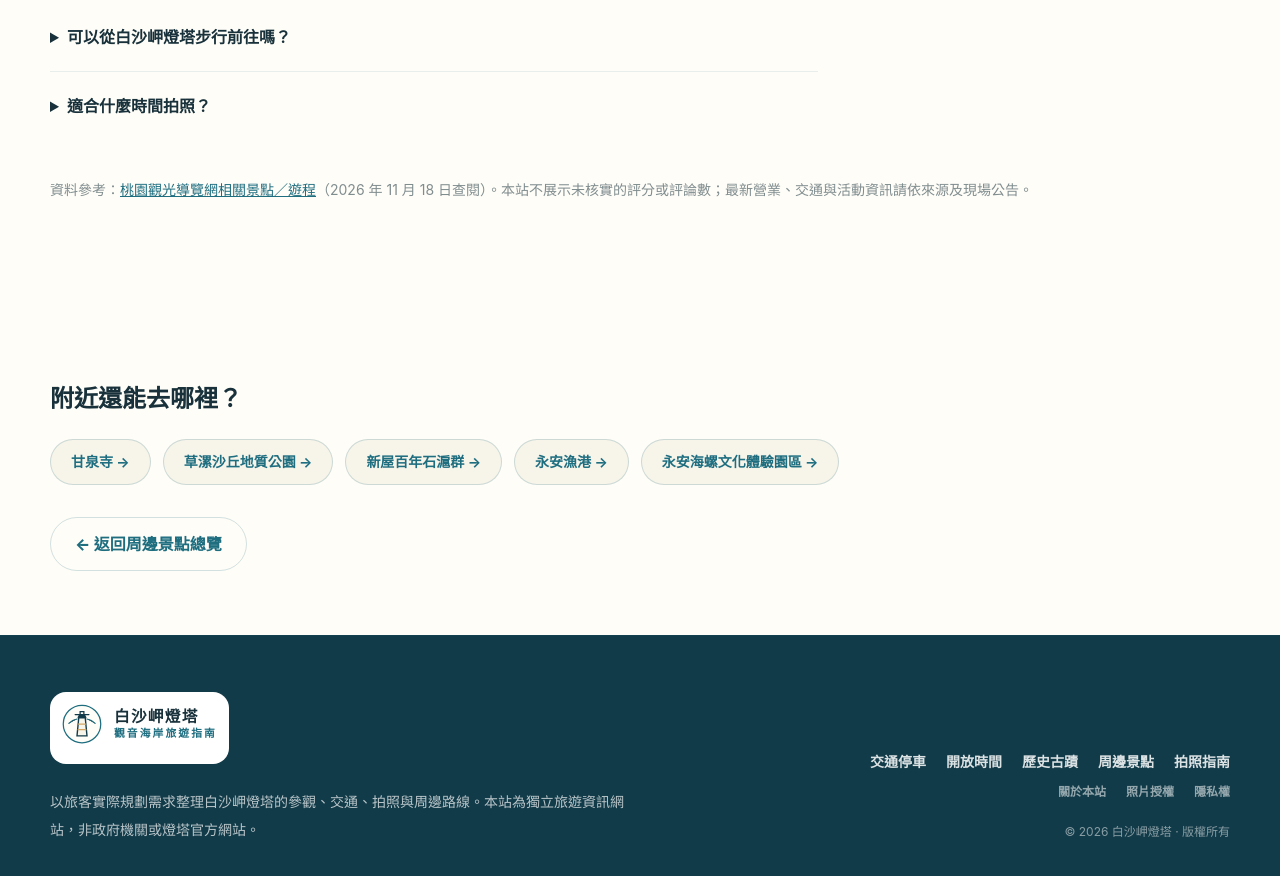
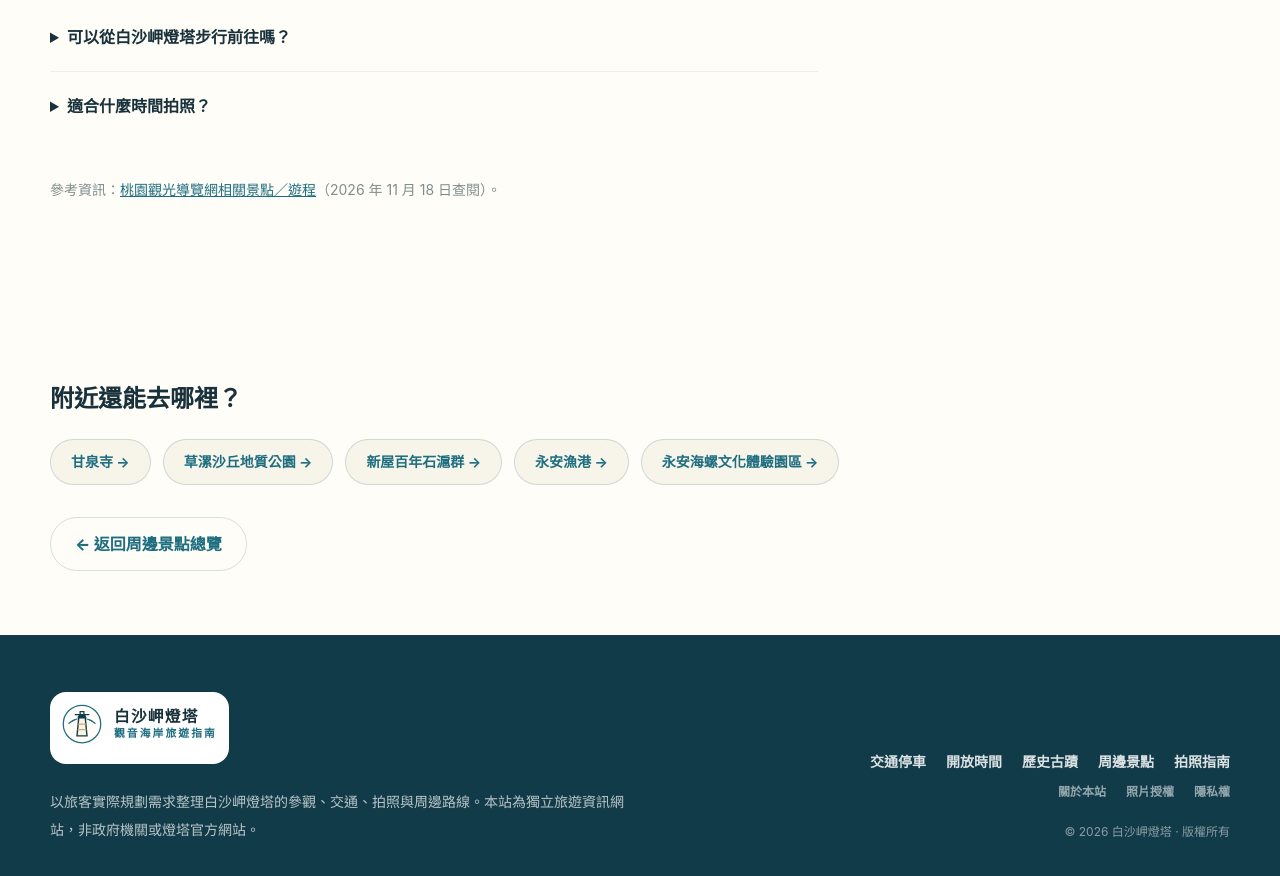
Before and after one commit to n20186005-hash/baishajialighthouse, an Astro site: page /nearby-attractions/guanyin-coastal-recreation-area in a window 1280 px wide. Shown: the part 6544-7420 px from the top of the page. Built offline with nearby package versions, Linux system fonts and the light colour scheme; Astro itself is replaced by a stand-in of ours.

Commit message:
Remove editorial notes from public visitor pages

```diff
--- a/src/pages/nearby-attractions/[slug].astro
+++ b/src/pages/nearby-attractions/[slug].astro
@@ -52,6 +52,6 @@ const breadcrumbs = { '@context': 'https://schema.org', '@type': 'BreadcrumbList
   <section class="section-pad bg-foam"><div class="site-shell grid gap-8 md:grid-cols-2"><div><h2 class="section-title">遊覽須知</h2><p class="mt-5 leading-8 text-ink/70">{place.visitTip}</p><p class="mt-4 text-sm leading-7 text-ink/60">尊重現場標示、管理規範及其他訪客；海岸與潮間帶景點尤其需要留意風勢、潮汐和安全區域。</p></div><div><h2 class="section-title">拍照機位</h2><p class="mt-5 leading-8 text-ink/70">{place.photo}</p><p class="mt-4 leading-8 text-ink/70">{place.architecture}</p></div></div></section>
   <section class="section-pad bg-paper"><div class="site-shell grid gap-8 md:grid-cols-2"><div><h2 class="section-title">住宿建議</h2><p class="mt-5 leading-8 text-ink/70">{place.lodging}</p></div><div><h2 class="section-title">遊客評價與體驗</h2><p class="mt-5 leading-8 text-ink/70">想了解旅客對{place.name}的近期體驗，可以參考 Google 地圖上的公開評價與近期實景照片；也可留意評論中提到的交通、停留時間與現場設施是否符合自己的需求。</p><a class="mt-4 inline-flex font-extrabold text-ocean underline" href={mapUrl} target="_blank" rel="noopener noreferrer">查看 Google 地圖近期評價 ↗</a></div></div></section>
   <section class="section-pad bg-foam"><div class="site-shell grid gap-9 lg:grid-cols-[.6fr_.4fr]"><div><p class="eyebrow">交通指南</p><h2 class="section-title">{place.name}地址與地圖</h2><p class="mt-5 text-lg font-extrabold">{place.district}</p><p class="mt-4 leading-8 text-ink/70">{place.travelDetail}</p><p class="mt-4 text-sm leading-7 text-ink/60">大型海岸地景和自行車路線通常不只有一個入口；出發前請選好適合的公開入口與停車點。</p></div><div class="soft-card flex flex-col justify-center p-8"><a class="rounded-full bg-ocean px-6 py-4 text-center font-extrabold text-white" href={mapUrl} target="_blank" rel="noopener noreferrer">Google Maps 導航至 {place.name} ↗</a><a class="mt-5 text-center text-sm font-bold text-ocean underline" href={place.official} target="_blank" rel="noopener noreferrer">查看景點官方參考資料 ↗</a></div></div></section>
-  <section class="section-pad bg-paper"><div class="site-shell"><SectionHeading eyebrow="出發前核對" title="常見問題"/><div class="mt-9 max-w-3xl divide-y divide-ocean/10">{place.faq.map(item => <details class="py-5"><summary class="cursor-pointer font-extrabold">{item.q}</summary><p class="mt-3 leading-8 text-ink/70">{item.a}</p></details>)}</div><p class="mt-9 text-sm leading-7 text-ink/55">資料參考：<a class="text-ocean underline" href={place.official} target="_blank" rel="noopener noreferrer">桃園觀光導覽網相關景點／遊程</a>（2026 年 11 月 18 日查閱）。本站不展示未核實的評分或評論數；最新營業、交通與活動資訊請依來源及現場公告。</p></div></section>
+  <section class="section-pad bg-paper"><div class="site-shell"><SectionHeading eyebrow="出發前核對" title="常見問題"/><div class="mt-9 max-w-3xl divide-y divide-ocean/10">{place.faq.map(item => <details class="py-5"><summary class="cursor-pointer font-extrabold">{item.q}</summary><p class="mt-3 leading-8 text-ink/70">{item.a}</p></details>)}</div><p class="mt-9 text-sm leading-7 text-ink/55">參考資訊：<a class="text-ocean underline" href={place.official} target="_blank" rel="noopener noreferrer">桃園觀光導覽網相關景點／遊程</a>（2026 年 11 月 18 日查閱）。</p></div></section>
   <section class="bg-paper py-16"><div class="site-shell"><h2 class="text-2xl font-extrabold">附近還能去哪裡？</h2><div class="mt-6 flex flex-wrap gap-3">{nearbyPlaces.filter(item => item.slug !== place.slug).slice(0, 5).map(item => <a class="rounded-full border border-ocean/20 bg-foam px-5 py-3 text-sm font-bold text-ocean" href={nearbyUrl(item.slug)}>{item.name} →</a>)}</div><a class="mt-8 inline-flex rounded-full border border-ocean/20 px-6 py-3 font-extrabold text-ocean" href="/nearby-attractions/">← 返回周邊景點總覽</a></div></section>
 </BaseLayout>
```
